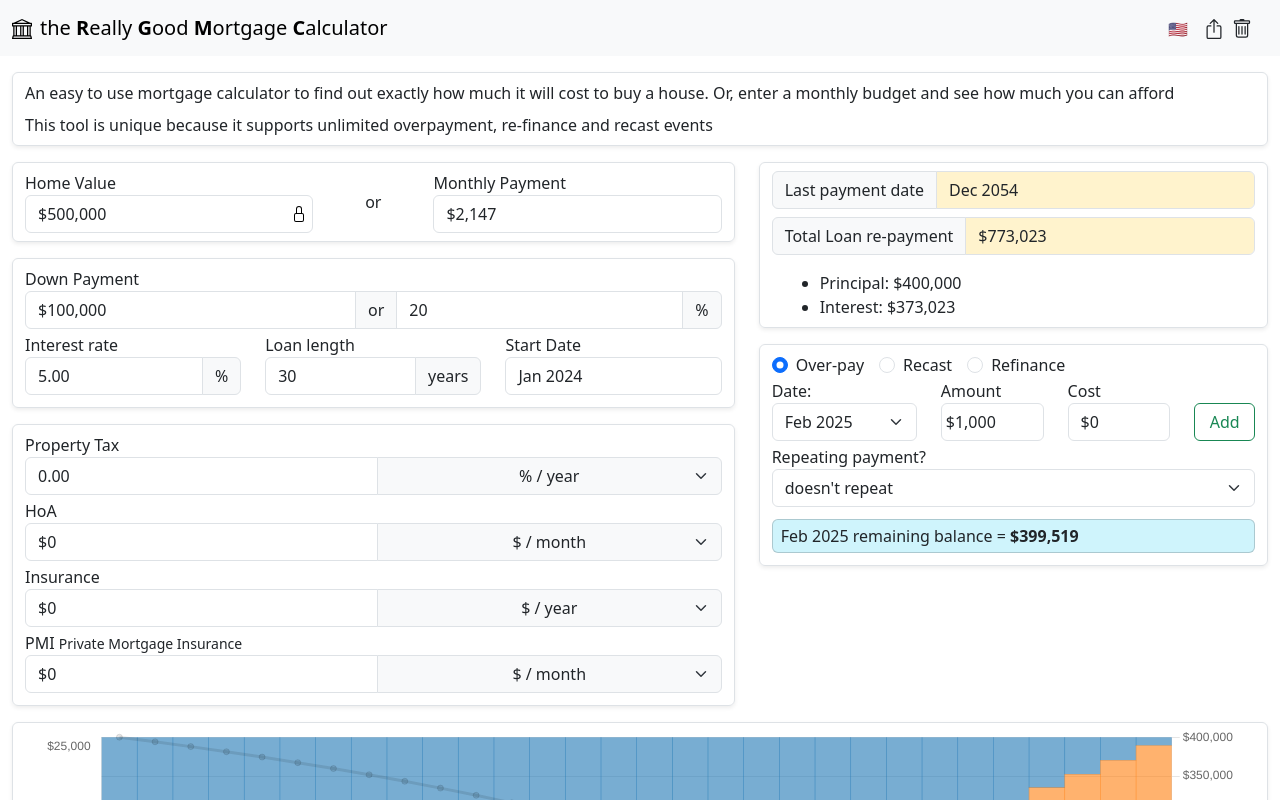
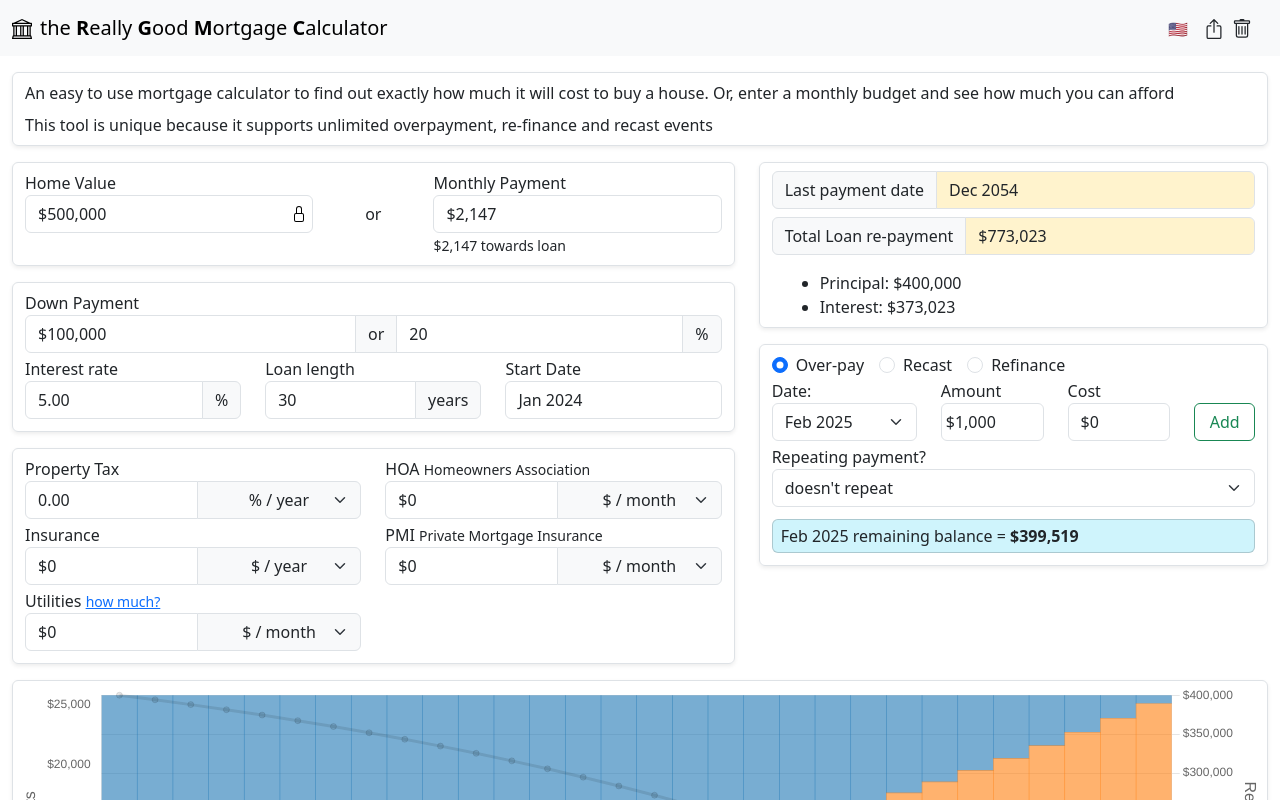
Before and after one commit to 28raining/trgmc, a React (Vite) app: page / in a window 1280 px wide. Shown: the top 800 px of the page. Built offline with nearby package versions, Linux system fonts and the light colour scheme.

Commit message:
adding utilities

```diff
--- a/src/App.jsx
+++ b/src/App.jsx
@@ -22,6 +22,7 @@ function runCalculations(userInput, loanEvent, chosenInput, userSetDownPercent)
     { num: userInput["propertyTax"], unit: userInput["propertyTaxUnit"] },
     { num: userInput["hoa"], unit: userInput["hoaUnit"] },
     { num: userInput["pmi"], unit: userInput["pmiUnit"] },
+    { num: userInput["utilities"], unit: userInput["utilitiesUnit"] },
     { num: userInput["insurance"], unit: userInput["insuranceUnit"] },
   ]) {
     if (x.unit == 0) monthlyExtraFee = monthlyExtraFee + parseFloat(x.num) / 12;
@@ -82,10 +83,12 @@ function runCalculations(userInput, loanEvent, chosenInput, userSetDownPercent)
   displayState["propertyTax"] = userInput["propertyTax"];
   displayState["hoa"] = userInput["hoa"];
   displayState["pmi"] = userInput["pmi"];
+  displayState["utilities"] = userInput["utilities"];
   displayState["insurance"] = userInput["insurance"];
   displayState["propertyTaxUnit"] = userInput["propertyTaxUnit"];
   displayState["hoaUnit"] = userInput["hoaUnit"];
   displayState["pmiUnit"] = userInput["pmiUnit"];
+  displayState["utilitiesUnit"] = userInput["utilitiesUnit"];
   displayState["insuranceUnit"] = userInput["insuranceUnit"];
   displayState["startDate"] = userInput["startDate"];
 
@@ -139,10 +142,12 @@ const initialState = {
   propertyTax: "0.00",
   hoa: "0",
   pmi: "0",
+  utilities: "0",
   insurance: "0",
   propertyTaxUnit: 2,
   hoaUnit: 1,
   pmiUnit: 1,
+  utilitiesUnit: 1,
   insuranceUnit: 0,
   startDate: coarseDate,
 };
@@ -173,6 +178,7 @@ function App() {
     propertyTax: false,
     hoa: false,
     pmi: false,
+    utilities: false,
     insurance: false,
   });
   const [valid, setValid] = useState({
@@ -186,6 +192,7 @@ function App() {
     propertyTax: null,
     hoa: null,
     pmi: null,
+    utilities: null,
     insurance: null,
   });
   var newDisplayState, newLoanRes;
@@ -263,6 +270,11 @@ function App() {
       if (newChosenInput == "homeVal") newFlash["loanAmount"] = !newFlash["loanAmount"];
     } else if (field == "pmiUnit") {
       newUserInput.pmiUnit = value;
+    } else if (field == "utilities") {
+      newUserInput.utilities = value;
+      if (newChosenInput == "homeVal") newFlash["loanAmount"] = !newFlash["loanAmount"];
+    } else if (field == "utilitiesUnit") {
+      newUserInput.utilitiesUnit = value;
       if (newChosenInput == "homeVal") newFlash["loanAmount"] = !newFlash["loanAmount"];
     } else if (field == "propertyTax") {
       newUserInput.propertyTax = value;
@@ -315,6 +327,7 @@ function App() {
           (i == "insurance" && newUserInput.insuranceUnit > 1) ||
           (i == "hoa" && newUserInput.hoaUnit > 1) ||
           (i == "pmi" && newUserInput.pmiUnit > 1) ||
+          (i == "utilities" && newUserInput.utilitiesUnit > 1) ||
           (i == "propertyTax" && newUserInput.propertyTaxUnit > 1)
         ) {
           // var newDownPay = field == "downPayCash" ? newUserInput.downPayCash : downPayCash;
@@ -322,7 +335,7 @@ function App() {
             newValid[i] = "Must be <100%";
           }
         }
-        if ((i == "propertyTax" || i == "hoa" || i == "pmi" || i == "insurance") && newChosenInput == "monthlyPayment") {
+        if ((i == "propertyTax" || i == "hoa" || i == "pmi" || i == "utilities" || i == "insurance") && newChosenInput == "monthlyPayment") {
           // var newDownPay = field == "downPayCash" ? newUserInput.downPayCash : downPayCash;
           if (inputNumber > newUserInput.monthlyPayment) {
             newValid[i] = "Must be < than monthly payment";
@@ -464,6 +477,7 @@ function App() {
               propertyTax={userInput["propertyTax"] * unitScaler(userInput["propertyTaxUnit"])}
               hoa={userInput["hoa"] * unitScaler(userInput["hoaUnit"])}
               pmi={userInput["pmi"] * unitScaler(userInput["pmiUnit"])}
+              utilities={userInput["utilities"] * unitScaler(userInput["utilitiesUnit"])}
               insurance={userInput["insurance"] * unitScaler(userInput["insuranceUnit"])}
               startDate={new Date(Number(userInput["startDate"]))}
             />
--- a/src/LoanForm.jsx
+++ b/src/LoanForm.jsx
@@ -18,7 +18,8 @@ function ValidFbComp({ x }) {
 function LoanForm({ displayState, flash, updateUserInput, valid }) {
   const [show, setShow] = useState(false);
   const feeOptions = ["$ / year", "$ / month", "% / year", "% / month"];
-  const extraPayments = displayState["propertyTax"] > 0 || displayState["hoa"] > 0 || displayState["insurance"] > 0 || displayState["pmi"] > 0;
+  const extraPayments =
+    displayState["propertyTax"] > 0 || displayState["hoa"] > 0 || displayState["insurance"] > 0 || displayState["pmi"] || displayState["utilities"] > 0;
 
   //builds class for each input based on flash (whether it changed and should flash) and valid (if user input is valid)
   const startDateOptions = { month: "short", year: "numeric" };
@@ -34,6 +35,7 @@ function LoanForm({ displayState, flash, updateUserInput, valid }) {
     "propertyTax",
     "hoa",
     "pmi",
+    "utilities",
     "insurance",
   ]) {
     inputClass[i] = "form-control";
@@ -233,7 +235,7 @@ function LoanForm({ displayState, flash, updateUserInput, valid }) {
       <div className="row shadow-sm border rounded py-2 mx-0">
         <div className="col-12 px-0">
           <div className="row mx-0">
-            <div className="col-xxl-4 col-12">
+            <div className="col-xxl-4 col-sm-6 col-12">
               <label>Property Tax</label>
               <div className="input-group mb-1">
                 <input
@@ -266,8 +268,10 @@ function LoanForm({ displayState, flash, updateUserInput, valid }) {
               </div>
             </div>
 
-            <div className="col-xxl-4 col-12">
-              <label>HoA</label>
+            <div className="col-xxl-4 col-sm-6 col-12">
+              <label>
+                HOA <small>Homeowners Association</small>
+              </label>
               <div className="input-group mb-1">
                 <input
                   type="text"
@@ -295,7 +299,7 @@ function LoanForm({ displayState, flash, updateUserInput, valid }) {
               </div>
             </div>
 
-            <div className="col-xxl-4 col-12">
+            <div className="col-xxl-4 col-sm-6 col-12">
               <label>Insurance</label>
               <div className="input-group mb-1">
                 <input
@@ -324,7 +328,7 @@ function LoanForm({ displayState, flash, updateUserInput, valid }) {
               </div>
             </div>
 
-            <div className="col-xxl-4 col-12">
+            <div className="col-xxl-4 col-sm-6 col-12">
               <label>
                 PMI <small>Private Mortgage Insurance</small>
               </label>
@@ -354,6 +358,42 @@ function LoanForm({ displayState, flash, updateUserInput, valid }) {
                 <ValidFbComp x={valid["pmi"]} />
               </div>
             </div>
+
+            <div className="col-xxl-4 col-sm-6 col-12">
+              <label>
+                Utilities{" "}
+                <small>
+                  <a href="https://www.forbes.com/home-improvement/living/monthly-utility-costs-by-state/">how much?</a>
+                </small>
+              </label>
+              <div className="input-group mb-1">
+                <input
+                  type="text"
+                  className={inputClass["utilities"]}
+                  value={
+                    displayState["utilitiesUnit"] == 0 || displayState["utilitiesUnit"] == 1 ? cashFormat(displayState["utilities"]) : displayState["utilities"]
+                  }
+                  onChange={(e) => {
+                    updateIfChanged(displayState["utilities"], e.target.value, "utilities");
+                  }}
+                />
+
+                <select
+                  className="form-select px-2 input-group-text"
+                  value={displayState["utilitiesUnit"]}
+                  onChange={(e) => {
+                    updateUserInput("utilitiesUnit", e.target.value);
+                  }}
+                >
+                  {feeOptions.map((x, i) => (
+                    <option value={i} key={i}>
+                      {x}
+                    </option>
+                  ))}
+                </select>
+                <ValidFbComp x={valid["utilities"]} />
+              </div>
+            </div>
           </div>
         </div>
       </div>
--- a/src/LoanPlot.jsx
+++ b/src/LoanPlot.jsx
@@ -15,7 +15,7 @@ import { useState } from "react";
 //   BarController
 // );
 
-function LoanPlot({ maxMonthly, loanRes, loanMonths, propertyTax, hoa, pmi, insurance, startDate }) {
+function LoanPlot({ maxMonthly, loanRes, loanMonths, propertyTax, hoa, pmi, utilities, insurance, startDate }) {
   const [monthsPerYearToPlot, setMonthsPerYearToPlot] = useState("yearly payments");
   const yTitle = monthsPerYearToPlot == "monthly payments" ? "Monthly Payments" : "Yearly Payments";
   const startMonth = startDate.getMonth();
@@ -29,6 +29,7 @@ function LoanPlot({ maxMonthly, loanRes, loanMonths, propertyTax, hoa, pmi, insu
   var taxPlot = [];
   var hoaPlot = [];
   var pmiPlot = [];
+  var utilitiesPlot = [];
   var insPlot = [];
 
   if (monthsPerYearToPlot == "monthly payments") {
@@ -40,6 +41,7 @@ function LoanPlot({ maxMonthly, loanRes, loanMonths, propertyTax, hoa, pmi, insu
       taxPlot[i] = propertyTax;
       hoaPlot[i] = hoa;
       pmiPlot[i] = pmi;
+      utilitiesPlot[i] = utilities;
       insPlot[i] = insurance;
     }
   } else {
@@ -50,6 +52,7 @@ function LoanPlot({ maxMonthly, loanRes, loanMonths, propertyTax, hoa, pmi, insu
     taxPlot = [0];
     hoaPlot = [0];
     pmiPlot = [0];
+    utilitiesPlot = [0];
     insPlot = [0];
     // var remainingFiltered = [0]
 
@@ -81,12 +84,14 @@ function LoanPlot({ maxMonthly, loanRes, loanMonths, propertyTax, hoa, pmi, insu
       if (yearIndex >= taxPlot.length) taxPlot.push(0);
       if (yearIndex >= hoaPlot.length) hoaPlot.push(0);
       if (yearIndex >= pmiPlot.length) pmiPlot.push(0);
+      if (yearIndex >= utilitiesPlot.length) utilitiesPlot.push(0);
       if (yearIndex >= insPlot.length) insPlot.push(0);
       monthlyPrincipalFiltered[yearIndex] = monthlyPrincipalFiltered[yearIndex] + loanRes["monthlyPrincipal"][i];
       monthlyInterestFiltered[yearIndex] = monthlyInterestFiltered[yearIndex] + loanRes["monthlyInterest"][i];
       taxPlot[yearIndex] = taxPlot[yearIndex] + propertyTax;
       hoaPlot[yearIndex] = hoaPlot[yearIndex] + hoa;
       pmiPlot[yearIndex] = pmiPlot[yearIndex] + pmi;
+      utilitiesPlot[yearIndex] = utilitiesPlot[yearIndex] + utilities;
       insPlot[yearIndex] = insPlot[yearIndex] + insurance;
     }
     // console.log(loanMonthsFiltered.length, monthlyPrincipalFiltered.length);
@@ -107,7 +112,6 @@ function LoanPlot({ maxMonthly, loanRes, loanMonths, propertyTax, hoa, pmi, insu
     "rgba(214, 39, 40, 0.6)",
     "rgba(148, 103, 189, 0.6)",
     "rgba(227, 119, 194, 0.6)",
-    "rgba(127, 127, 127, 0.6)",
     "rgba(188, 189, 34, 0.6)",
     "rgba(23, 190, 207, 0.6)",
   ];
@@ -149,9 +153,9 @@ function LoanPlot({ maxMonthly, loanRes, loanMonths, propertyTax, hoa, pmi, insu
     ],
   };
 
-  var title = ["Tax", "HoA", "Insurance", "PMI"];
-  var pl = [taxPlot, hoaPlot, insPlot, pmiPlot];
-  [propertyTax, hoa, insurance, pmi].forEach((x, i) => {
+  var title = ["Tax", "HoA", "Insurance", "PMI", "Utilities"];
+  var pl = [taxPlot, hoaPlot, insPlot, pmiPlot, utilitiesPlot];
+  [propertyTax, hoa, insurance, pmi, utilities].forEach((x, i) => {
     if (x > 0) {
       data.datasets.push({
         type: "bar",
@@ -266,8 +270,8 @@ function LoanPlot({ maxMonthly, loanRes, loanMonths, propertyTax, hoa, pmi, insu
             <span>Show: </span>
           </div>
           {["monthly payments", "yearly payments"].map((x) => (
-            <div className="col-xxl-2 col-md-4 col-sm-5 col-12">
-              <div className="form-check form-check-inline" key={x}>
+            <div className="col-xxl-2 col-md-4 col-sm-5 col-12" key={x}>
+              <div className="form-check form-check-inline">
                 <input
                   className="form-check-input"
                   type="radio"
--- a/src/LoanStats.jsx
+++ b/src/LoanStats.jsx
@@ -17,8 +17,9 @@ function LoanStats({ loanRes, userInput }) {
   var totalTax = scaleMonthlyWUnit(userInput["propertyTax"], userInput["propertyTaxUnit"], loanRes["homeVal"], loanRes["monthlyInterest"].length);
   var totalHoA = scaleMonthlyWUnit(userInput["hoa"], userInput["hoaUnit"], loanRes["homeVal"], loanRes["monthlyInterest"].length);
   var totalpmi = scaleMonthlyWUnit(userInput["pmi"], userInput["pmiUnit"], loanRes["homeVal"], loanRes["monthlyInterest"].length);
+  var totalutilities = scaleMonthlyWUnit(userInput["utilities"], userInput["utilitiesUnit"], loanRes["homeVal"], loanRes["monthlyInterest"].length);
   var totalInsurance = scaleMonthlyWUnit(userInput["insurance"], userInput["insuranceUnit"], loanRes["homeVal"], loanRes["monthlyInterest"].length);
-  const thereWereExtraPayments = totalTax > 0 || totalHoA > 0 || totalpmi > 0 || totalInsurance > 0 || loanRes["extraPayments"] > 0;
+  const thereWereExtraPayments = totalTax > 0 || totalHoA > 0 || totalpmi > 0 || totalutilities > 0 || totalInsurance > 0 || loanRes["extraPayments"] > 0;
 
   return (
     <div className="row shadow-sm border rounded py-2 mx-0">
@@ -54,7 +55,7 @@ function LoanStats({ loanRes, userInput }) {
                 </span>
                 <output type="text" className="form-control bg-warning-subtle">
                   {new Intl.NumberFormat("en-US", { style: "currency", currency: "USD", maximumFractionDigits: 0, minimumFractionDigits: 0 }).format(
-                    totalPrincipal + totalInterest + loanRes["extraPayments"] + totalTax + totalHoA + totalpmi + totalInsurance
+                    totalPrincipal + totalInterest + loanRes["extraPayments"] + totalTax + totalHoA + totalpmi + totalutilities + totalInsurance
                   )}
                 </output>
               </div>
@@ -70,6 +71,7 @@ function LoanStats({ loanRes, userInput }) {
               {userInput["propertyTax"] > 0 ? <li>Tax: {cashFormat(totalTax)}</li> : null}
               {userInput["hoa"] > 0 ? <li>HoA: {cashFormat(totalHoA)}</li> : null}
               {userInput["pmi"] > 0 ? <li>PMI: {cashFormat(totalpmi)}</li> : null}
+              {userInput["utilities"] > 0 ? <li>Utilities: {cashFormat(totalutilities)}</li> : null}
               {userInput["insurance"] > 0 ? <li>Insurance: {cashFormat(totalInsurance)}</li> : null}
             </ul>
           </div>
```
Also changed, not shown: toDoList.txt, 3 other files (tests, documents, lock files or other folders).
